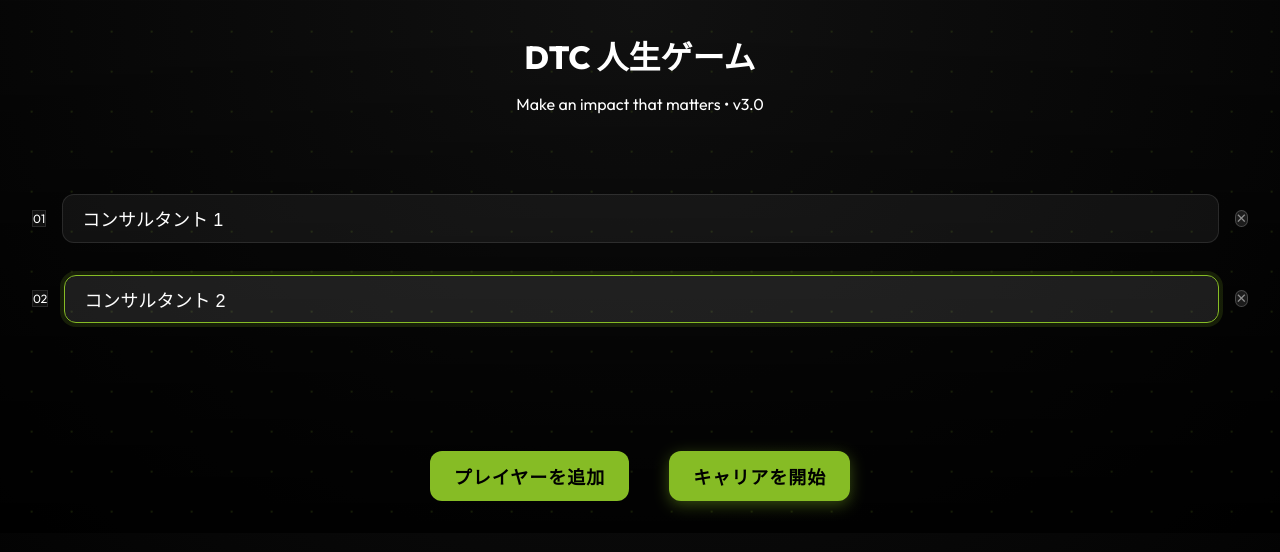
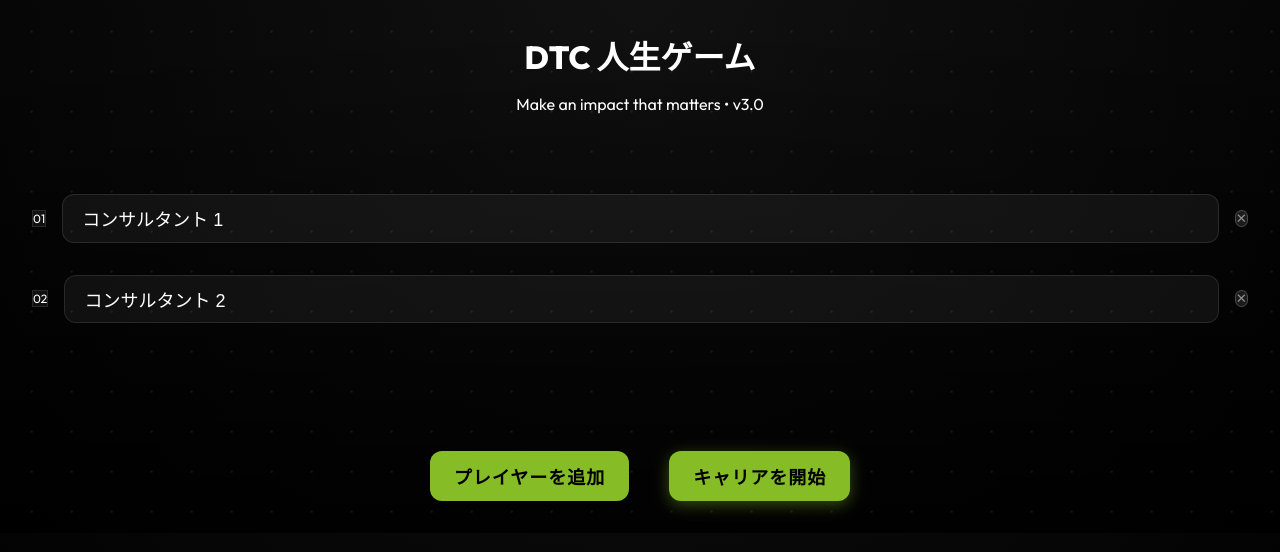
Before and after one commit to Ske-417/kmc_MakeAnImpactThatMatters, a React (Vite) app: page / in a window 1280 px wide. Shown: the top 552 px of the page. Built offline with nearby package versions, Linux system fonts and the light colour scheme.

Commit message:
Disable auto-focus on player inputs

```diff
--- a/src/App.tsx
+++ b/src/App.tsx
@@ -91,7 +91,6 @@ function App() {
                     onChange={(e) => updatePlayerName(index, e.target.value)}
                     className="input-field flex-grow py-5 text-lg"
                     placeholder={`名前を入力`}
-                    autoFocus={index === playerNames.length - 1}
                   />
                   {playerNames.length > 1 && (
                     <button
```
